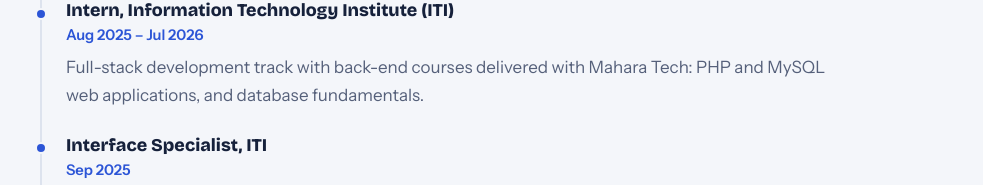
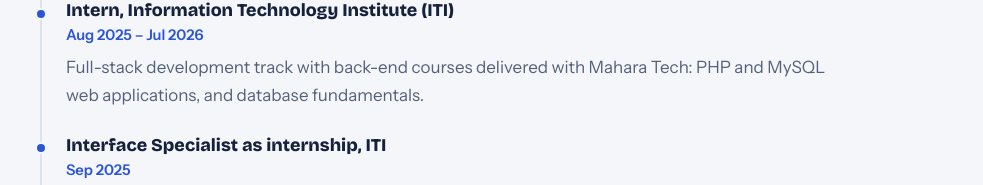
Before and after one commit to HaithamMohamedNour/haitham-portfolio, a plain HTML site: page index.html in a window 1280 px wide. Shown: the part 2231-2416 px from the top of the page, without its empty margins (148-1131 px from the left). Drawn offline with nearby package versions, Linux system fonts and the light colour scheme.

Commit message:
role issue

```diff
--- a/index.html
+++ b/index.html
@@ -175,7 +175,7 @@
         </div>
 
         <div class="item">
-            <h3>Interface Specialist, ITI</h3>
+            <h3>Interface Specialist as internship, ITI</h3>
             <p class="meta">Sep 2025</p>
             <p>
                 Worked with a team to find usability issues and UI flaws in an
```
